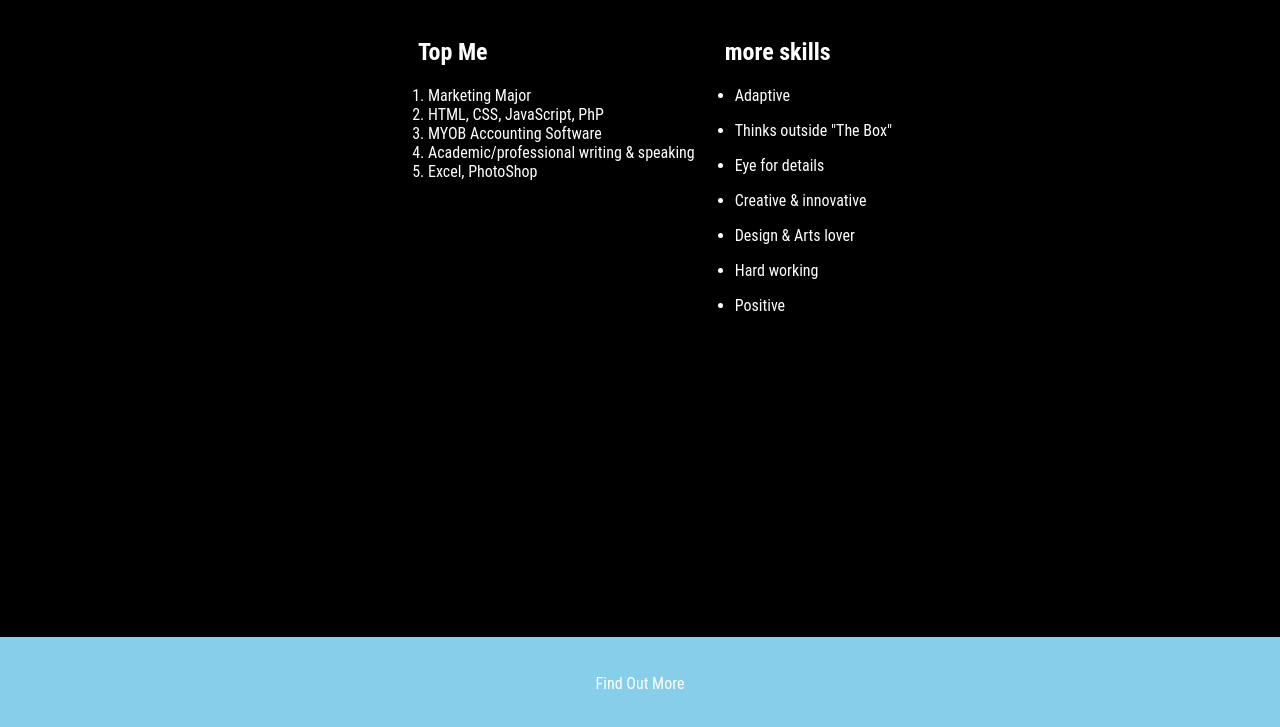
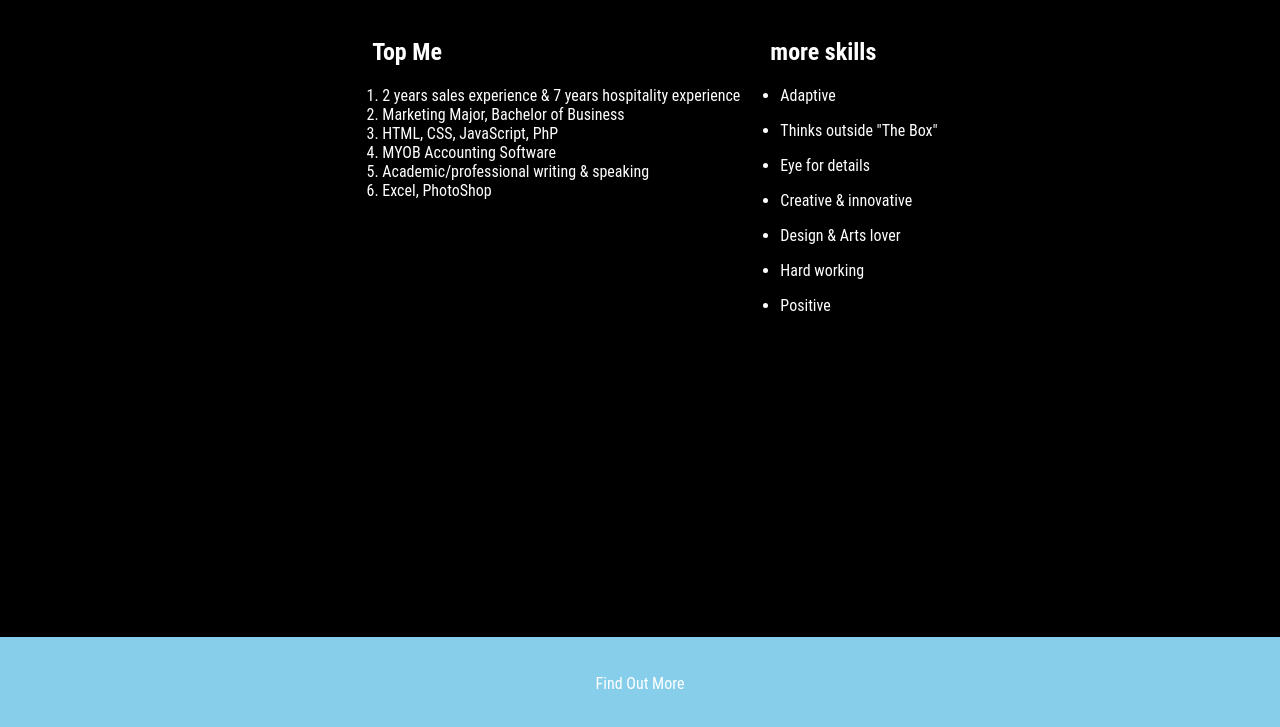
Before and after one commit to shic0/worldwide, a plain HTML site: page skills.html in a window 1280 px wide. Shown: the part 71-798 px from the top of the page. Drawn offline with Linux system fonts and the light colour scheme.

Commit message:
Add files via upload

```diff
--- a/skills.html
+++ b/skills.html
@@ -14,7 +14,9 @@
      <div class="flex">
         <section class="left">
             <div id="topThree"><h2>Top Me</h2></div>
-            <ol><li>Marketing Major</li>
+            <ol>
+            <li>2 years sales experience & 7 years hospitality experience</li>
+            <li>Marketing Major, Bachelor of Business</li>
             <li>HTML, CSS, JavaScript, PhP</li>
             <li>MYOB Accounting Software</li>
             <li>Academic/professional writing & speaking</li>
```
